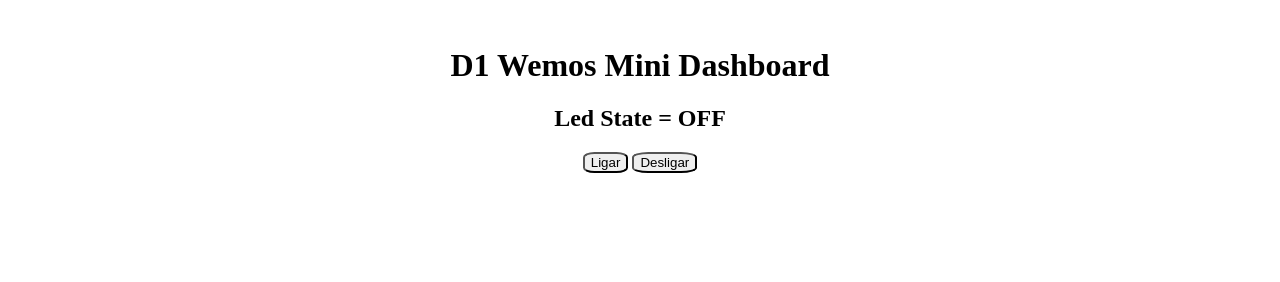
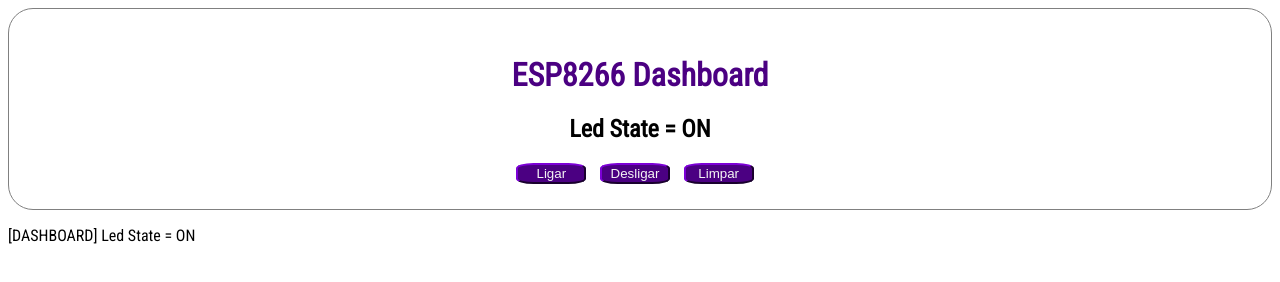
Before and after one commit to ajsaraujo/esp-dashboard, a plain HTML site: page index.html in a window 1280 px wide. Both pictures are taken after a click on the button "Ligar". Drawn offline with Linux system fonts and the light colour scheme; no server answers.

Commit message:
Finalizar MVP

```diff
--- a/index.html
+++ b/index.html
@@ -1,15 +1,42 @@
 <!DOCTYPE html>
 <html>
 	<head>
-		<title>D1 Wemos Mini Dashboard</title>
+		<meta charset="UTF-8">
+		<link href="https://fonts.googleapis.com/css?family=Roboto+Condensed&display=swap" rel="stylesheet">
+		<title>ESP8266 Dashboard</title>
 		<style>
 			html {
-				padding-top: 2%;
+				font-family: 'Roboto Condensed', sans-serif;
 				text-align: center;
+			}
+
+			h1 {
+				color: indigo;
 			}
 
 			button {
 				border-radius: 25%;
+				margin-right: 10px;
+				background-color: indigo;
+				color: whitesmoke;
+				border-color: indigo;
+				width: 70px;
+			}
+
+			.main-card {
+				border: 1px solid grey;
+				border-radius: 25px;
+				padding-top: 2%;
+				padding-bottom: 25px;
+			}
+
+			p {
+				margin-right: 5px;
+			}
+			.events {
+				display: flex;
+				text-align: left;
+				max-width: device-width;
 			}
 		</style>
 	</head>
@@ -18,6 +45,8 @@
 			let url = `led=${value}`;
 			let response = await fetch(url);
 			console.log(await response.message);
+			document.getElementById('led-state').innerHTML = `Led State = ${value.toUpperCase()}`;
+			addEventToHtml('DASHBOARD', document.getElementById('led-state').innerHTML);
 		}
 
 		async function poll() {
@@ -30,18 +59,48 @@
 				console.log('Alguma coisa deu errado... -_-');
 				console.log(response.statustext);
 			} else {
-				let message = await response.text();
-				console.log(message);
+				let message = await response.json();
+
+				console.log('Estado Atual: ' + document.getElementById('led-state').innerHTML);
+				console.log('Estado recebido: ' + message['led_state']);
+
+				if (message['led_state'] == 0) {
+					if (document.getElementById('led-state').innerHTML == 'Led State = OFF') {
+						addEventToHtml('BOTÃO', 'Led State = ON');
+					}
+					document.getElementById('led-state').innerHTML = 'Led State = ON';
+				} else {
+					if (document.getElementById('led-state').innerHTML == 'Led State = ON') {
+						addEventToHtml('BOTÃO', 'Led State = OFF');
+					}
+					document.getElementById('led-state').innerHTML = 'Led State = OFF';
+				}
 				await poll();
 			}
 		}
+
+		poll();
+
+		async function addEventToHtml(source, behaviour) {
+			let p = document.createElement('p');
+			p.innerHTML = `[${source}] ${behaviour}`;
+			document.getElementById('events-div').appendChild(p);
+		}
+
+		function clearEventDiv() {
+			document.getElementById('events-div').innerHTML = '';
+		}
+
 	</script>
 	<body>
-		<h1>D1 Wemos Mini Dashboard</h1>
-		<h2>Led State = OFF</h2>
-		<button 	onclick="toggleLed('on')">Ligar</button>
-		<button onclick="toggleLed('off')">Desligar</button>
-		<div class="events">
+		<div class="main-card">
+			<h1>ESP8266 Dashboard</h1>
+			<h2 id="led-state">Led State = OFF</h2>
+			<button 	onclick="toggleLed('on')">Ligar</button>
+			<button onclick="toggleLed('off')">Desligar</button>
+			<button onclick="clearEventDiv()">Limpar</button>
+		</div>
+		<div class="events" id="events-div">
 		</div>
 	</body>
 </html>
```
Also changed, not shown: 2 other files.
